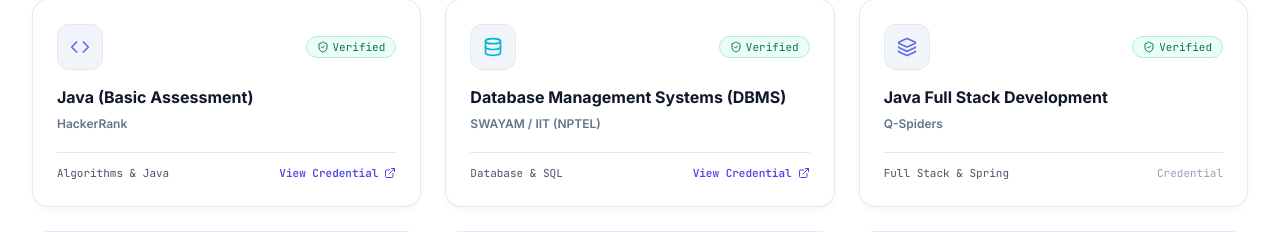
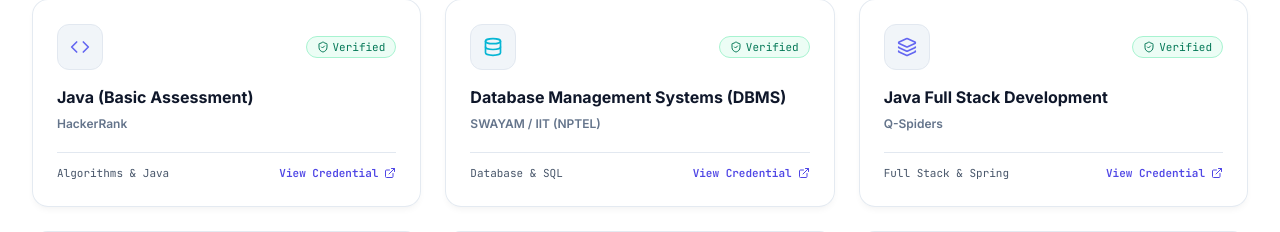
Before and after one commit to vikasvganjure/vikas-ganjure-portfolio, a React (Vite) app: page / in a window 1280 px wide. Shown: the part 8474-8706 px from the top of the page. Built offline with nearby package versions, Linux system fonts and the light colour scheme.

Commit message:
feat: add credential link for Q-Spiders Java Full Stack certificate

```diff
--- a/src/data/portfolioData.ts
+++ b/src/data/portfolioData.ts
@@ -302,6 +302,7 @@
     iconName: 'Layers',
     verified: true,
     group: 'featured',
+    credentialUrl: 'https://drive.google.com/file/d/1JNXwHzb7TH-jgW5knJHEnPd3C0-BivjC/view?usp=drive_link',
   },
   {
     id: 'cert-letsgrowmore-java',
```
